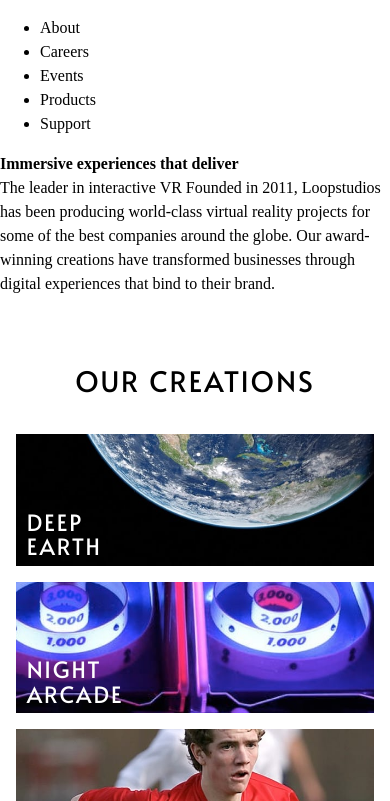
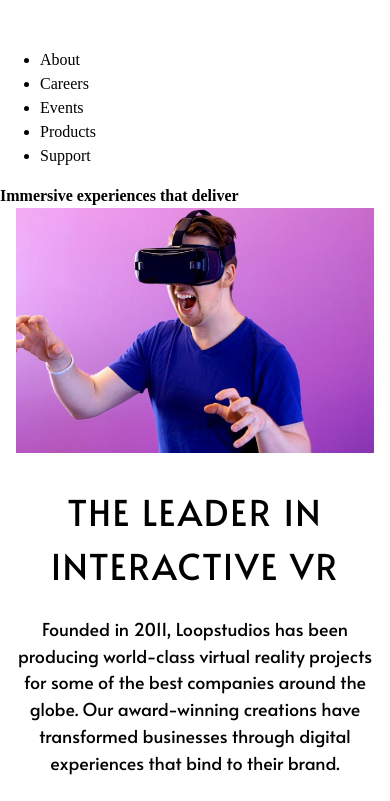
Before and after one commit to dottereldesign/loopstudios_landing_page, a plain HTML site: page index.html in a window 390 px wide. Shown: the top 801 px of the page. Drawn offline with Linux system fonts and the light colour scheme.

Commit message:
Add leader section for mobile with styling.

```diff
--- a/index.html
+++ b/index.html
@@ -14,7 +14,10 @@
 </head>
 
 <body>
+  <div class="main_and_header-wrapper">
     <header>
+      <img src="images/logo.svg" alt="loopstudios logo.">
+      <nav>
         <ul>
           <li>About</li>
           <li>Careers</li>
@@ -22,18 +25,24 @@
           <li>Products</li>
           <li>Support</li>
         </ul>
+      </nav>
     </header>
-
     <main>
       <h1>Immersive experiences that deliver</h1>
     </main>
+  </div>
 
   <section class="leader">
-    The leader in interactive VR
+    <img src="images/mobile/image-interactive.jpg" alt="">
+    <div class="leader_content">
+      <h2>The leader in interactive VR</h2>
+      <p>
         Founded in 2011, Loopstudios has been producing world-class virtual reality
         projects for some of the best companies around the globe. Our award-winning
         creations have transformed businesses through digital experiences that bind
         to their brand.
+      </p>
+    </div>
   </section>
 
   <section class="creations">
--- a/style.css
+++ b/style.css
@@ -95,6 +95,34 @@ select {
   font-size: inherit;
 }
 
+/* header */
+
+/* main */
+
+/* leader */
+.leader {
+  padding: 0 16px 0 16px;
+}
+
+.leader h2 {
+  font-size: var(--fs-800);
+  color: var(--clr-primary-200);
+  font-weight: var(--fw-light);
+  font-family: var(--ff-primary-100);
+  text-transform: uppercase;
+  letter-spacing: 2px;
+  margin: 32px 0 24px 0;
+  text-align: center;
+}
+
+.leader p {
+  font-size: var(--fs-500);
+  color: var(--clr-primary-200);
+  font-weight: var(--fw-light);
+  font-family: var(--ff-primary-100);
+  text-align: center;
+}
+
 /* creations */
 .creations {
   display: flex;
@@ -111,7 +139,7 @@ select {
 }
 
 .creations h2 {
-  font-size: var(--fs-700);
+  font-size: var(--fs-800);
   color: var(--clr-primary-200);
   font-weight: var(--fw-light);
   font-family: var(--ff-primary-100);
@@ -140,6 +168,7 @@ select {
   bottom: 5%;
   left: 3%;
   line-height: 1.1;
+  display: inline-block;
 }
 
 .creations_CTA {
@@ -176,7 +205,7 @@ select {
   }
 
   .creations h2 {
-    font-size: var(--fs-700);
+    font-size: var(--fs-800);
     color: var(--clr-primary-200);
     font-weight: var(--fw-light);
     font-family: var(--ff-primary-100);
```
Lines whose indentation alone changed are shown as unchanged.
